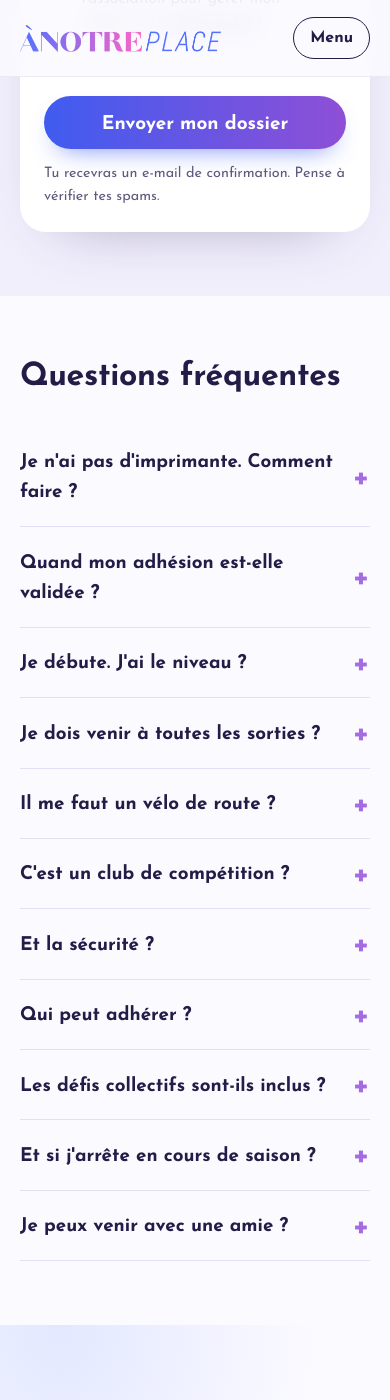
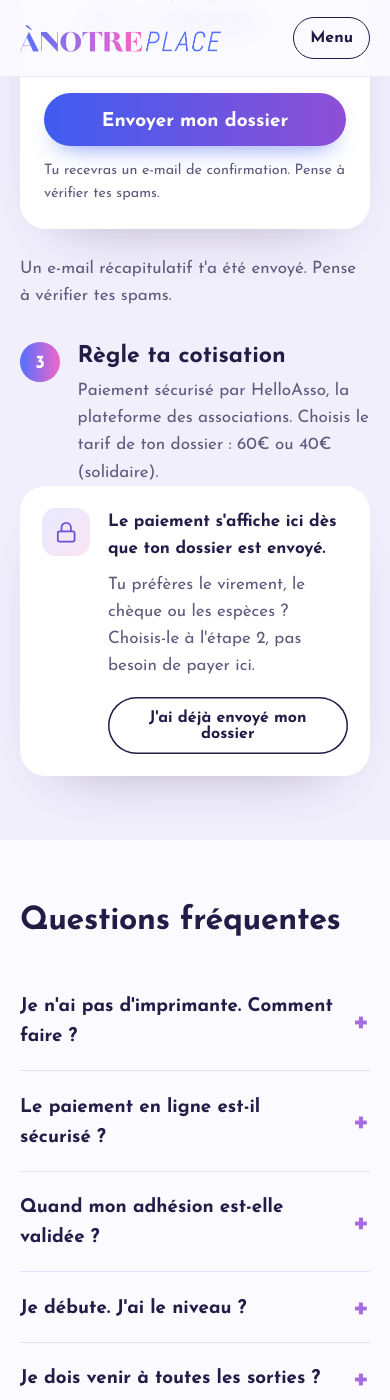
Before and after one commit to Anotreplace/anotreplace.github.io, a Jekyll site: the page built from adhesion/index.html, in a window 390 px wide and 1400 px high, scrolled down 6380 px. Built offline with Jekyll 4.4.1, drawn with Linux system fonts in a browser that asks for light colours; some of the changed text lies outside the part shown.

Commit message:
Add files via upload

```diff
--- a/_config.yml
+++ b/_config.yml
@@ -11,7 +11,8 @@ lang: fr
 # Liens de conversion
 booking_url: "https://cal.com/A_REMPLACER/seance-decouverte"      # agenda séance découverte (Cal.com, Calendly…)
 partner_booking_url: "https://cal.com/A_REMPLACER/cafe-partenaire" # agenda « café partenaire » 20 min
-adhesion_url: "https://www.helloasso.com/associations/A_REMPLACER" # page de paiement HelloAsso de la cotisation
+adhesion_url: "https://www.helloasso.com/associations/anotreplace/adhesions/adhesion-anotreplace-saison-2026-2027" # campagne HelloAsso de la cotisation
+helloasso_widget_url: "https://www.helloasso.com/associations/anotreplace/adhesions/adhesion-anotreplace-saison-2026-2027/widget" # même campagne, version intégrée à la page Adhésion
 adhesion_script_url: "A_REMPLACER"  # URL /exec du script Google « Dossier d'adhésion » (voir apps-script/LISEZ-MOI.md)
 form_email: "collectif.anotreplace@gmail.com"                      # réception des formulaires (FormSubmit)
 instagram_url: "https://www.instagram.com/collectif.anotreplace/"
--- a/adhesion/index.html
+++ b/adhesion/index.html
@@ -51,7 +51,7 @@ body_class: "no-mobile-cta"
     <div class="section-head"><h2>Comment adhérer ?</h2><p>Trois conditions : être une femme majeure, signer la charte, régler ta cotisation.</p></div>
     <ol class="steps">
       <li><h3>Teste une séance</h3><p>Réserve ta séance découverte.</p></li>
-      <li><h3>Signe tes documents</h3><p>Quatre documents à télécharger, remplir et signer.</p></li>
+      <li><h3>Signe tes documents</h3><p>Les documents à télécharger, remplir et signer.</p></li>
       <li><h3>Envoie ton dossier</h3><p>Dépose-les en ligne et règle ta cotisation.</p></li>
       <li><h3>Rejoins la bande</h3><p>On valide ton dossier, tu entres dans le groupe. Ta saison commence.</p></li>
     </ol>
@@ -78,14 +78,14 @@ body_class: "no-mobile-cta"
       <div class="docs docs--4">
           <a class="doc" href="/assets/docs/formulaire-adhesion-anotreplace.pdf" download><span class="ico" aria-hidden="true"><svg viewBox="0 0 24 24"><path d="M15 2H6a2 2 0 0 0-2 2v16a2 2 0 0 0 2 2h12a2 2 0 0 0 2-2V7Z"/><path d="M14 2v4a2 2 0 0 0 2 2h4"/><path d="M10 9H8"/><path d="M16 13H8"/><path d="M16 17H8"/></svg></span><span><strong>Formulaire d'adhésion</strong><span class="muted">Tes coordonnées et ton contact d'urgence · PDF</span></span><span class="doc-dl" aria-hidden="true"><svg viewBox="0 0 24 24"><path d="M12 15V3"/><path d="M21 15v4a2 2 0 0 1-2 2H5a2 2 0 0 1-2-2v-4"/><path d="m7 10 5 5 5-5"/></svg></span></a>
           <a class="doc" href="/assets/docs/charte-anotreplace.pdf" download><span class="ico" aria-hidden="true"><svg viewBox="0 0 24 24"><path d="M15 2H6a2 2 0 0 0-2 2v16a2 2 0 0 0 2 2h12a2 2 0 0 0 2-2V7Z"/><path d="M14 2v4a2 2 0 0 0 2 2h4"/><path d="M10 9H8"/><path d="M16 13H8"/><path d="M16 17H8"/></svg></span><span><strong>Charte du collectif</strong><span class="muted">Six valeurs, à signer · PDF</span></span><span class="doc-dl" aria-hidden="true"><svg viewBox="0 0 24 24"><path d="M12 15V3"/><path d="M21 15v4a2 2 0 0 1-2 2H5a2 2 0 0 1-2-2v-4"/><path d="m7 10 5 5 5-5"/></svg></span></a>
-          <a class="doc" href="/assets/docs/autorisation-droit-image-anotreplace.pdf" download><span class="ico" aria-hidden="true"><svg viewBox="0 0 24 24"><path d="M15 2H6a2 2 0 0 0-2 2v16a2 2 0 0 0 2 2h12a2 2 0 0 0 2-2V7Z"/><path d="M14 2v4a2 2 0 0 0 2 2h4"/><path d="M10 9H8"/><path d="M16 13H8"/><path d="M16 17H8"/></svg></span><span><strong>Autorisation de droit à l'image</strong><span class="muted">Tu choisis oui ou non, puis tu signes · PDF</span></span><span class="doc-dl" aria-hidden="true"><svg viewBox="0 0 24 24"><path d="M12 15V3"/><path d="M21 15v4a2 2 0 0 1-2 2H5a2 2 0 0 1-2-2v-4"/><path d="m7 10 5 5 5-5"/></svg></span></a>
+          <a class="doc" href="/assets/docs/autorisation-droit-image-anotreplace.pdf" download><span class="ico" aria-hidden="true"><svg viewBox="0 0 24 24"><path d="M15 2H6a2 2 0 0 0-2 2v16a2 2 0 0 0 2 2h12a2 2 0 0 0 2-2V7Z"/><path d="M14 2v4a2 2 0 0 0 2 2h4"/><path d="M10 9H8"/><path d="M16 13H8"/><path d="M16 17H8"/></svg></span><span><strong>Autorisation de droit à l'image</strong><span class="muted">Facultative · à signer si tu acceptes d'être photographiée · PDF</span></span><span class="doc-dl" aria-hidden="true"><svg viewBox="0 0 24 24"><path d="M12 15V3"/><path d="M21 15v4a2 2 0 0 1-2 2H5a2 2 0 0 1-2-2v-4"/><path d="m7 10 5 5 5-5"/></svg></span></a>
           <a class="doc" href="/assets/docs/reglement-interieur-anotreplace.pdf" download><span class="ico" aria-hidden="true"><svg viewBox="0 0 24 24"><path d="M15 2H6a2 2 0 0 0-2 2v16a2 2 0 0 0 2 2h12a2 2 0 0 0 2-2V7Z"/><path d="M14 2v4a2 2 0 0 0 2 2h4"/><path d="M10 9H8"/><path d="M16 13H8"/><path d="M16 17H8"/></svg></span><span><strong>Règlement intérieur</strong><span class="muted">Lu et approuvé, signé · PDF</span></span><span class="doc-dl" aria-hidden="true"><svg viewBox="0 0 24 24"><path d="M12 15V3"/><path d="M21 15v4a2 2 0 0 1-2 2H5a2 2 0 0 1-2-2v-4"/><path d="m7 10 5 5 5-5"/></svg></span></a>
       </div>
 
       <div class="dossier-step">
         <p class="dossier-num">2</p>
         <div>
-          <h3>Envoie ton dossier et choisis ton paiement</h3>
+          <h3>Envoie ton dossier</h3>
           <p class="muted">Formats acceptés : PDF, JPG ou PNG. 8 Mo maximum par fichier.</p>
         </div>
       </div>
@@ -95,7 +95,7 @@ body_class: "no-mobile-cta"
         <p>En attendant, envoie tes documents signés à <a href="mailto:{{ site.email }}?subject=Dossier%20d'adh%C3%A9sion">{{ site.email }}</a>.</p>
       </div>
 
-      <form class="form form--dossier" id="form-adhesion" data-endpoint="{{ site.adhesion_script_url }}" data-helloasso="{{ site.adhesion_url }}" data-email="{{ site.email }}" novalidate>
+      <form class="form form--dossier" id="form-adhesion" data-endpoint="{{ site.adhesion_script_url }}" data-email="{{ site.email }}" novalidate>
         <input class="honey" type="text" name="site_web" tabindex="-1" autocomplete="off" aria-hidden="true">
 
         <fieldset class="fs">
@@ -140,10 +140,10 @@ body_class: "no-mobile-cta"
               </label>
             </div>
             <div class="upload" data-upload>
-              <input class="upload-input" type="file" id="f-image" name="image" accept=".pdf,.jpg,.jpeg,.png,.webp,.heic,application/pdf,image/*" required>
+              <input class="upload-input" type="file" id="f-image" name="image" accept=".pdf,.jpg,.jpeg,.png,.webp,.heic,application/pdf,image/*">
               <label class="upload-zone" for="f-image">
                 <span class="upload-ico" aria-hidden="true"><svg viewBox="0 0 24 24"><path d="M12 3v12"/><path d="m17 8-5-5-5 5"/><path d="M21 15v4a2 2 0 0 1-2 2H5a2 2 0 0 1-2-2v-4"/></svg></span>
-                <span class="upload-text"><strong>Autorisation de droit à l'image</strong><span class="upload-file" data-empty="Choisir un fichier">Choisir un fichier</span></span>
+                <span class="upload-text"><strong>Autorisation de droit à l'image</strong><span class="upload-file" data-empty="Facultatif">Facultatif</span></span>
               </label>
             </div>
             <div class="upload" data-upload>
@@ -174,7 +174,7 @@ body_class: "no-mobile-cta"
 
           <span class="field-label" id="a-pay-label">Mode de paiement</span>
           <div class="choices choices--3" role="radiogroup" aria-labelledby="a-pay-label">
-            <label class="choice"><input type="radio" name="paiement" value="cb" required checked><span><strong>Carte bancaire</strong><span class="muted">Paiement sécurisé HelloAsso, juste après l'envoi</span></span></label>
+            <label class="choice"><input type="radio" name="paiement" value="cb" required checked><span><strong>Carte bancaire</strong><span class="muted">Paiement sécurisé HelloAsso, juste en dessous</span></span></label>
             <label class="choice"><input type="radio" name="paiement" value="virement"><span><strong>Virement</strong><span class="muted">Coordonnées bancaires envoyées par e-mail</span></span></label>
             <label class="choice"><input type="radio" name="paiement" value="main-propre"><span><strong>Chèque ou espèces</strong><span class="muted">À remettre lors d'une sortie</span></span></label>
           </div>
@@ -206,8 +206,9 @@ body_class: "no-mobile-cta"
         <h3 class="done-title">Dossier bien reçu&nbsp;!</h3>
         <p class="done-ref">Référence : <strong data-ref></strong></p>
         <div data-done="cb" hidden>
-          <p><strong>Dernière étape&nbsp;:</strong> règle ta cotisation de <span data-montant></span> en ligne. Ton adhésion sera validée dès réception.</p>
-          <div class="actions"><a class="btn" data-helloasso-btn href="#" target="_blank" rel="noopener">Payer ma cotisation sur HelloAsso</a></div>
+          <p><strong>Dernière étape&nbsp;:</strong> règle ta cotisation de <span data-montant></span> juste en dessous. Ton adhésion sera validée dès réception.</p>
+          <div class="actions"><a class="btn" href="#paiement">Payer ma cotisation</a></div>
+        </div>
         </div>
         <div data-done="virement" hidden>
           <p>Les coordonnées bancaires viennent de t'être envoyées par e-mail. Indique ta référence dans le libellé du virement.</p>
@@ -220,6 +221,28 @@ body_class: "no-mobile-cta"
         </div>
         <p class="muted">Un e-mail récapitulatif t'a été envoyé. Pense à vérifier tes spams.</p>
       </div>
+
+      <div class="dossier-step" id="paiement">
+        <p class="dossier-num">3</p>
+        <div>
+          <h3>Règle ta cotisation</h3>
+          <p class="muted">Paiement sécurisé par HelloAsso, la plateforme des associations. Choisis le tarif de ton dossier : 60€ ou 40€ (solidaire).</p>
+        </div>
+      </div>
+      <div class="paiement" data-paiement>
+        <div class="paiement-lock" data-paiement-lock>
+          <span class="paiement-lock-ico" aria-hidden="true"><svg viewBox="0 0 24 24"><rect x="3" y="11" width="18" height="11" rx="2"/><path d="M7 11V7a5 5 0 0 1 10 0v4"/></svg></span>
+          <div>
+            <p><strong>Le paiement s'affiche ici dès que ton dossier est envoyé.</strong></p>
+            <p class="muted">Tu préfères le virement, le chèque ou les espèces&nbsp;? Choisis-le à l'étape 2, pas besoin de payer ici.</p>
+            <button type="button" class="btn btn--ghost btn--sm" data-paiement-open>J'ai déjà envoyé mon dossier</button>
+          </div>
+        </div>
+        <div class="paiement-widget" data-paiement-widget hidden>
+          <iframe id="haWidget" title="Paiement de l'adhésion sur HelloAsso" allow="payment 'self' https://paymenthub.helloassopay.com https://helloasso.com" allowtransparency="true" scrolling="auto" data-src="{{ site.helloasso_widget_url }}" height="750"></iframe>
+          <p class="hint">Le formulaire de paiement ne s'affiche pas&nbsp;? <a href="{{ site.adhesion_url }}" target="_blank" rel="noopener">Payer directement sur HelloAsso</a>.</p>
+        </div>
+      </div>
     </div>
   </div>
 </section>
@@ -229,6 +252,7 @@ body_class: "no-mobile-cta"
     <div class="section-head"><h2>Questions fréquentes</h2></div>
     <div class="faq">
       <details><summary>Je n'ai pas d'imprimante. Comment faire ?</summary><p>Ouvre les PDF sur ton téléphone pour les remplir et les signer (Adobe Acrobat ou l'app Fichiers sur iPhone le font gratuitement). Une photo nette et lisible de chaque document signé fonctionne aussi.</p></details>
+      <details><summary>Le paiement en ligne est-il sécurisé ?</summary><p>Oui. Il passe par HelloAsso, la plateforme de paiement des associations. HelloAsso est gratuit pour le collectif et te propose une contribution volontaire à son fonctionnement : tu peux la modifier ou la mettre à 0€.</p></details>
       <details><summary>Quand mon adhésion est-elle validée ?</summary><p>Dès que ton dossier est complet et ta cotisation reçue. Tu reçois alors un e-mail de bienvenue avec l'accès au groupe de discussions.</p></details>
       <details><summary>Je débute. J'ai le niveau ?</summary><p>Oui. Les sorties s'adaptent au groupe et personne ne reste derrière. Le collectif est fait pour toutes, de la débutante à la compétitrice.</p></details>
       <details><summary>Je dois venir à toutes les sorties ?</summary><p>Non. Aucune obligation de présence. Tu viens quand tu peux, dans la discipline que tu veux.</p></details>
--- a/assets/css/style.css
+++ b/assets/css/style.css
@@ -552,3 +552,29 @@ tbody th { font-weight: 600; }
   .dossier-num { width: 2.5rem; height: 2.5rem; font-size: 1.15rem; }
   .form--dossier .btn { justify-self: stretch; width: 100%; }
 }
+
+/* ---------- La trace : disciplines en mouvement (accueil) ---------- */
+.trace-riders { position: absolute; inset: 0; z-index: 0; pointer-events: none; }
+.rider { position: absolute; left: 0; top: 0; width: 48px; height: 48px; margin: -24px 0 0 -24px; opacity: 0; will-change: transform, opacity; }
+.rider-ico { width: 48px; height: 48px; border-radius: 50%; display: grid; place-items: center; border: 2px solid transparent; background: linear-gradient(#fff, #fff) padding-box, var(--degrade) border-box; box-shadow: 0 12px 24px -14px rgba(63, 92, 240, .7); animation: rider-bob 1.6s ease-in-out infinite; }
+.rider:nth-child(2) .rider-ico { animation-delay: -.4s; }
+.rider:nth-child(3) .rider-ico { animation-delay: -.8s; }
+.rider:nth-child(4) .rider-ico { animation-delay: -1.2s; }
+.rider-ico svg { width: 22px; height: 22px; fill: none; stroke: #6E4FD8; stroke-width: 1.9; stroke-linecap: round; stroke-linejoin: round; }
+.rider-label { position: absolute; left: 50%; bottom: calc(100% + 6px); transform: translateX(-50%); font-size: .78rem; font-weight: 700; letter-spacing: .04em; text-transform: uppercase; color: #6E4FD8; background: rgba(255, 255, 255, .9); border-radius: 999px; padding: .2rem .55rem .05rem; white-space: nowrap; }
+@keyframes rider-bob { 0%, 100% { transform: translateY(0); } 50% { transform: translateY(-5px); } }
+@media (max-width: 640px) { .trace-riders { display: none; } }
+.trace path.is-drawn { stroke-dasharray: none; stroke-dashoffset: 0; animation: none; }
+
+/* ---------- Paiement HelloAsso intégré ---------- */
+.paiement { background: #fff; border-radius: 26px; overflow: hidden; box-shadow: 0 24px 60px -40px rgba(34, 28, 71, .45); }
+.paiement-lock { display: flex; gap: 1.1rem; align-items: flex-start; padding: clamp(1.4rem, 3vw, 2rem); }
+.paiement-lock[hidden] { display: none; }
+.paiement-lock p { margin: 0 0 .5rem; }
+.paiement-lock .btn { margin-top: .6rem; }
+.paiement-lock-ico { flex: none; width: 3rem; height: 3rem; border-radius: 14px; display: grid; place-items: center; background: linear-gradient(135deg, #E6EAFF, #FBE4F4); }
+.paiement-lock-ico svg { width: 1.4rem; height: 1.4rem; fill: none; stroke: #6E4FD8; stroke-width: 1.9; stroke-linecap: round; stroke-linejoin: round; }
+.paiement-widget { padding: clamp(.6rem, 2vw, 1.2rem); }
+.paiement-widget[hidden] { display: none; }
+.paiement-widget iframe { display: block; width: 100%; height: 750px; border: 0; }
+.paiement-widget .hint { padding: .6rem .6rem .2rem; }
--- a/assets/js/adhesion.js
+++ b/assets/js/adhesion.js
@@ -1,10 +1,41 @@
 // Dossier d'adhésion : dépôt des documents, choix du paiement, envoi au script Google.
+// Étape 3 : paiement HelloAsso intégré (chargé seulement quand on en a besoin)
+window.anotreplacePaiement = (function () {
+  var bloc = document.querySelector('[data-paiement]');
+  if (!bloc) return { ouvrir: function () {}, masquer: function () {} };
+  var verrou = bloc.querySelector('[data-paiement-lock]');
+  var zone = bloc.querySelector('[data-paiement-widget]');
+  var iframe = zone.querySelector('iframe');
+  var etape = document.getElementById('paiement');
+
+  // Ajuste la hauteur du widget quand HelloAsso l'indique
+  window.addEventListener('message', function (e) {
+    var hote = '';
+    try { hote = new URL(e.origin).hostname; } catch (err) { return; }
+    if (!/(^|\.)helloasso(pay)?\.com$/.test(hote)) return;
+    var h = e.data && parseFloat(e.data.height);
+    if (h && h > 200) iframe.style.height = Math.ceil(h) + 'px';
+  });
+
+  function ouvrir(defiler) {
+    if (!iframe.src) iframe.src = iframe.getAttribute('data-src');
+    verrou.hidden = true;
+    zone.hidden = false;
+    if (defiler) etape.scrollIntoView({ behavior: 'smooth', block: 'start' });
+  }
+  function masquer() { etape.hidden = true; bloc.hidden = true; }
+
+  bloc.querySelector('[data-paiement-open]').addEventListener('click', function () { ouvrir(true); });
+  // Lien direct depuis un e-mail : /adhesion/#paiement
+  if (location.hash === '#paiement') ouvrir(false);
+  return { ouvrir: ouvrir, masquer: masquer };
+})();
+
 (function () {
   var form = document.getElementById('form-adhesion');
   if (!form) return;
 
   var endpoint = (form.getAttribute('data-endpoint') || '').trim();
-  var helloasso = (form.getAttribute('data-helloasso') || '').trim();
   var email = form.getAttribute('data-email') || '';
   var erreur = document.getElementById('form-erreur');
   var bouton = document.getElementById('btn-envoyer');
@@ -213,8 +244,8 @@
     if (cas === 'virement' && d.fichiers.some(function (f) { return f.champ === 'justificatif_paiement'; })) cas = 'virement-preuve';
     var bloc = done.querySelector('[data-done="' + cas + '"]');
     if (bloc) bloc.hidden = false;
-    var lien = done.querySelector('[data-helloasso-btn]');
-    if (lien) lien.href = helloasso;
+    if (d.paiement === 'cb') window.anotreplacePaiement.ouvrir(false);
+    else window.anotreplacePaiement.masquer();
     form.hidden = true;
     done.hidden = false;
     done.scrollIntoView({ behavior: 'smooth', block: 'start' });
--- a/assets/js/main.js
+++ b/assets/js/main.js
@@ -24,3 +24,61 @@
     window.addEventListener('scroll', onScroll, { passive: true }); onScroll();
   }
 })();
+
+// La trace de l'accueil : les quatre disciplines avancent le long de la ligne
+(function () {
+  var hero = document.querySelector('.hero');
+  var svg = hero && hero.querySelector('.trace');
+  var path = svg && svg.querySelector('path');
+  var riders = hero ? Array.prototype.slice.call(hero.querySelectorAll('.rider')) : [];
+  if (!path || !riders.length || !path.getTotalLength) return;
+
+  var reduit = window.matchMedia('(prefers-reduced-motion: reduce)').matches;
+  var longueur = path.getTotalLength();
+  var DUREE = 32000;          // un tour complet de la ligne, en ms
+  var DEPART = reduit ? 0 : 2600; // on attend que la ligne soit dessinée
+  var debut = performance.now();
+  var visible = true, raf = null;
+  // Une fois dessinée, la ligne s'affiche en entier (évite qu'elle s'arrête avant le bord)
+  setTimeout(function () { path.classList.add('is-drawn'); }, reduit ? 0 : 3100);
+
+  function placer(rider, t) {
+    var p = path.getPointAtLength(t * longueur);
+    var m = svg.getScreenCTM();
+    var r = hero.getBoundingClientRect();
+    if (!m) return;
+    var x = p.x * m.a + p.y * m.c + m.e - r.left;
+    var y = p.x * m.b + p.y * m.d + m.f - r.top;
+    // Fondu aux deux extrémités de la ligne
+    var o = Math.min(1, t / 0.06, (1 - t) / 0.06);
+    rider.style.transform = 'translate(' + x.toFixed(1) + 'px,' + y.toFixed(1) + 'px)';
+    rider.style.opacity = Math.max(0, o).toFixed(2);
+  }
+
+  function statique() {
+    riders.forEach(function (r, i) { placer(r, 0.14 + i * 0.22); });
+  }
+
+  function tick(now) {
+    var ecoule = now - debut - DEPART;
+    if (ecoule >= 0) {
+      var base = ecoule / DUREE;
+      riders.forEach(function (r, i) { placer(r, (base + i / riders.length) % 1); });
+    }
+    raf = visible ? requestAnimationFrame(tick) : null;
+  }
+
+  if (reduit) {
+    statique();
+    window.addEventListener('resize', statique);
+    return;
+  }
+  // N'anime que lorsque le haut de page est visible
+  if ('IntersectionObserver' in window) {
+    new IntersectionObserver(function (e) {
+      visible = e[0].isIntersecting;
+      if (visible && !raf) raf = requestAnimationFrame(tick);
+    }).observe(hero);
+  }
+  raf = requestAnimationFrame(tick);
+})();
--- a/index.html
+++ b/index.html
@@ -10,6 +10,12 @@
     <defs><linearGradient id="trace-grad" x1="0" x2="1" y1="0" y2="0"><stop offset="0" stop-color="#5170FF"/><stop offset=".55" stop-color="#A46BE2"/><stop offset="1" stop-color="#F266C8"/></linearGradient></defs>
     <path pathLength="1" d="M-20 672 C 160 640, 260 696, 420 676 S 640 612, 780 642 S 960 692, 1060 642 S 1200 540, 1300 480"/>
   </svg>
+  <div class="trace-riders" aria-hidden="true">
+    <span class="rider"><span class="rider-ico"><svg viewBox="0 0 24 24"><path d="M4 16v-2.38C4 11.5 2.97 10.5 3 8c.03-2.72 1.49-6 4.5-6C9.37 2 10 3.8 10 5.5c0 3.11-2 5.66-2 8.68V16a2 2 0 1 1-4 0Z"/><path d="M20 20v-2.38c0-2.12 1.03-3.12 1-5.62-.03-2.72-1.49-6-4.5-6C14.63 6 14 7.8 14 9.5c0 3.11 2 5.66 2 8.68V20a2 2 0 1 0 4 0Z"/><path d="M16 17h4"/><path d="M4 13h4"/></svg></span><span class="rider-label">Running</span></span>
+    <span class="rider"><span class="rider-ico"><svg viewBox="0 0 24 24"><circle cx="18.5" cy="17.5" r="3.5"/><circle cx="5.5" cy="17.5" r="3.5"/><circle cx="15" cy="5" r="1"/><path d="M12 17.5V14l-3-3 4-3 2 3h2"/></svg></span><span class="rider-label">Vélo</span></span>
+    <span class="rider"><span class="rider-ico"><svg viewBox="0 0 24 24"><path d="M2 6c.6.5 1.2 1 2.5 1C7 7 7 5 9.5 5c2.6 0 2.4 2 5 2 2.5 0 2.5-2 5-2 1.3 0 1.9.5 2.5 1"/><path d="M2 12c.6.5 1.2 1 2.5 1 2.5 0 2.5-2 5-2 2.6 0 2.4 2 5 2 2.5 0 2.5-2 5-2 1.3 0 1.9.5 2.5 1"/><path d="M2 18c.6.5 1.2 1 2.5 1 2.5 0 2.5-2 5-2 2.6 0 2.4 2 5 2 2.5 0 2.5-2 5-2 1.3 0 1.9.5 2.5 1"/></svg></span><span class="rider-label">Natation</span></span>
+    <span class="rider"><span class="rider-ico"><svg viewBox="0 0 24 24"><path d="m8 3 4 8 5-5 5 15H2L8 3z"/><path d="m4.14 15.08 2.86-1.08 2 2 3-3"/></svg></span><span class="rider-label">Trail</span></span>
+  </div>
   <div class="wrap hero-grid">
     <div>
       <h1><span class="kicker">Collectif sportif féminin à Angoulême</span><span class="big">Ici, tu es à ta place.</span></h1>
```
Also changed, not shown: apps-script/LISEZ-MOI.md (+1 -1 lines), README.md, 2 other files.
